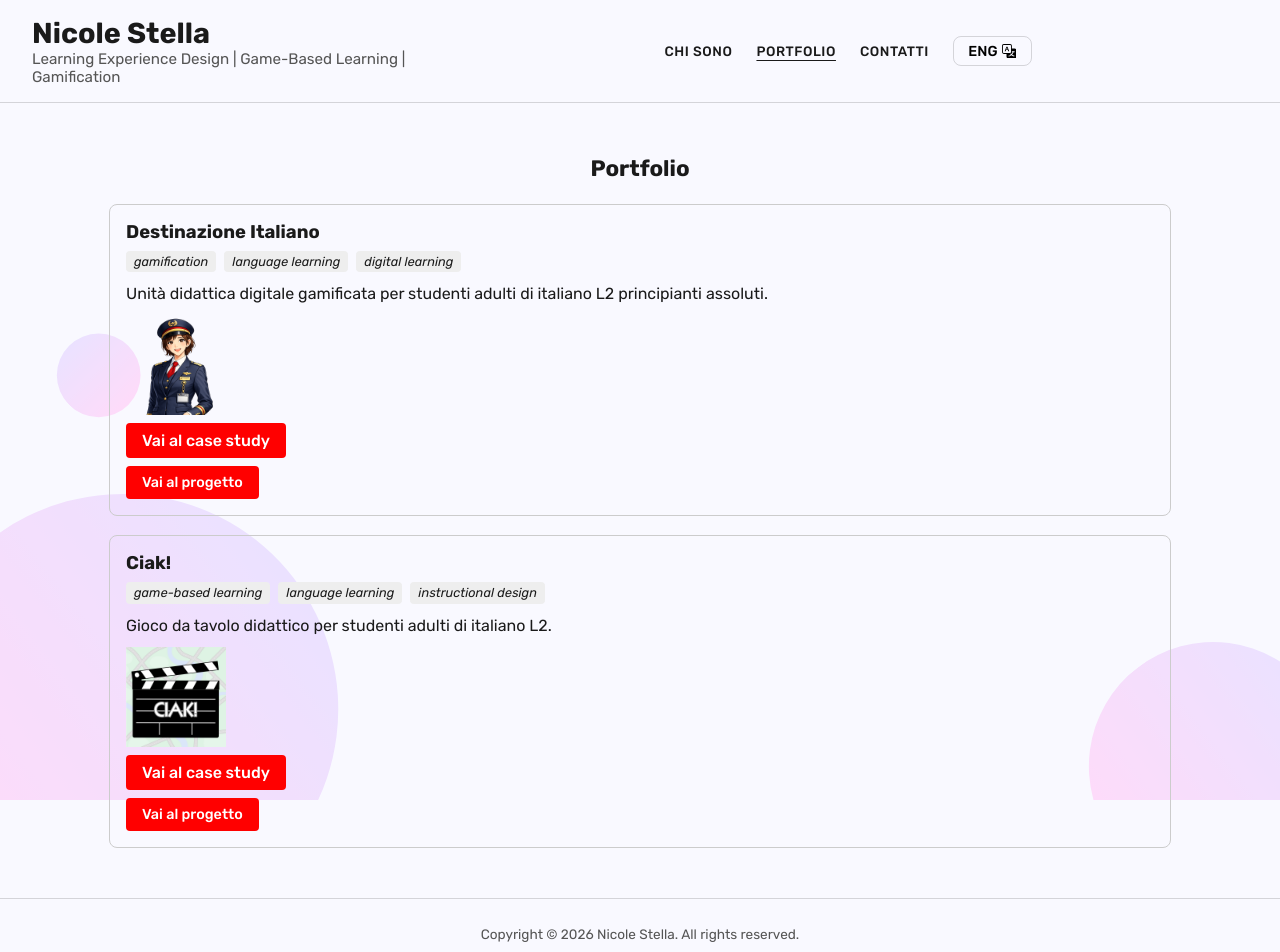
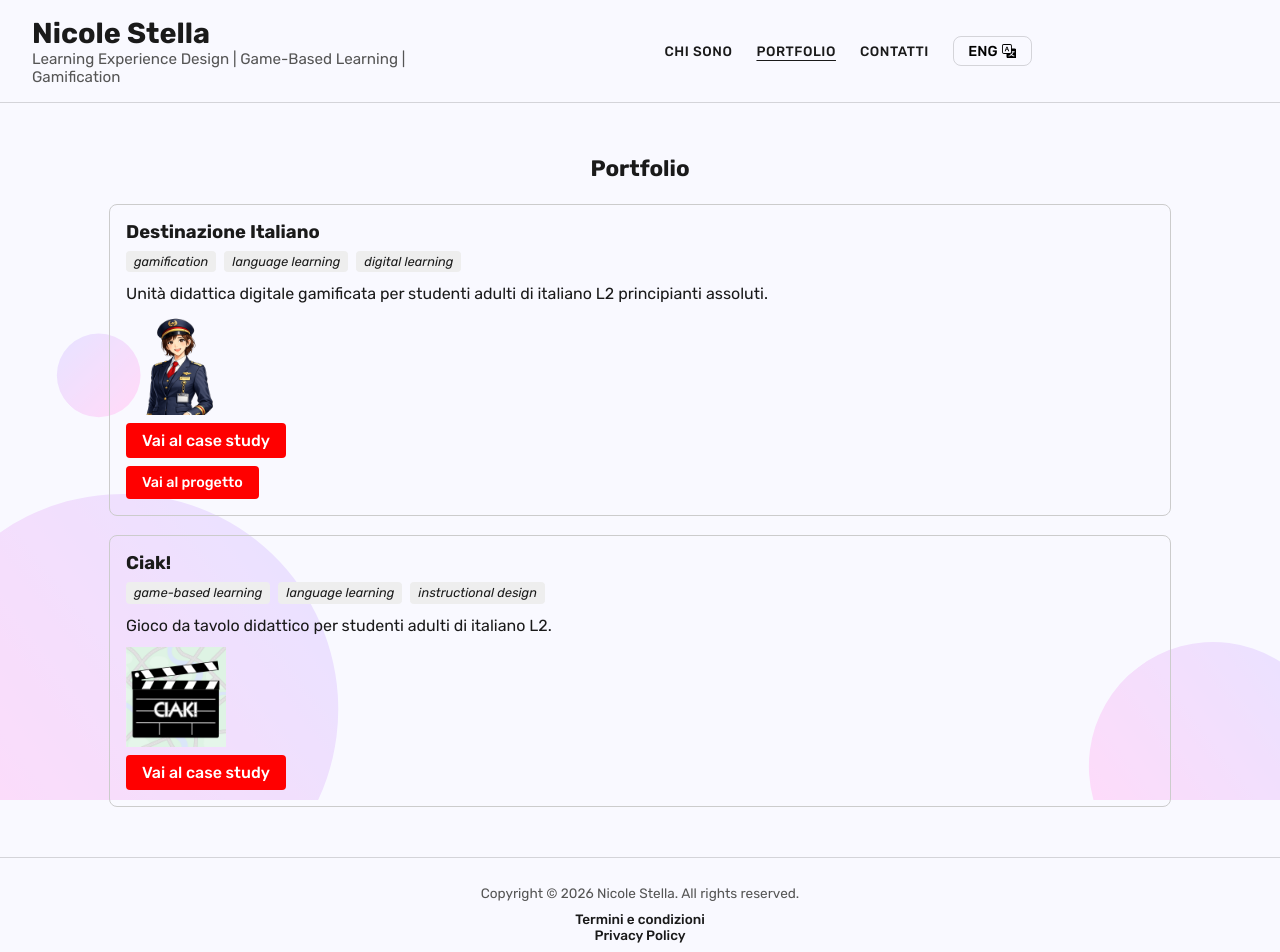
Before and after one commit to NicoleStella91/portfolio, a React (Vite) app: page /portfolio in a window 1280 px wide. Shown: the top 952 px of the page. Built offline with nearby package versions, Linux system fonts and the light colour scheme.

Commit message:
Some design tweaks

```diff
--- a/src/pages/CaseStudy.jsx
+++ b/src/pages/CaseStudy.jsx
@@ -56,9 +56,11 @@ export default function CaseStudy() {
                         </div>
                     ))}
                 </section>
-                <button onClick={() => window.open(project.link, "_blank")}>
-                    {language === "ITA" ? "Vai al progetto" : "Go to project"}
-                </button>
+                {project.link != "" &&
+                    <button className="case-study-link" onClick={() => window.open(project.link, "_blank")}>
+                        {language === "ITA" ? "Vai al progetto" : "Go to project"}
+                    </button>
+                }
             </section>
             <Footer />
         </div>
--- a/src/pages/Portfolio.jsx
+++ b/src/pages/Portfolio.jsx
@@ -27,9 +27,11 @@ export default function Portfolio() {
                         <NavLink to={`/portfolio/${project.id}`} className="case-study-link">
                             {language === "ITA" ? "Vai al case study" : "Go to case study"}
                         </NavLink>
-                        <button onClick={() => window.open(project.link, "_blank")}>
-                            {language === "ITA" ? "Vai al progetto" : "Go to project"}
-                        </button>
+                        {project.link != "" &&
+                            <button onClick={() => window.open(project.link, "_blank")}>
+                                {language === "ITA" ? "Vai al progetto" : "Go to project"}
+                            </button>
+                        }
                     </div>
                 ))}
             </section>
```
